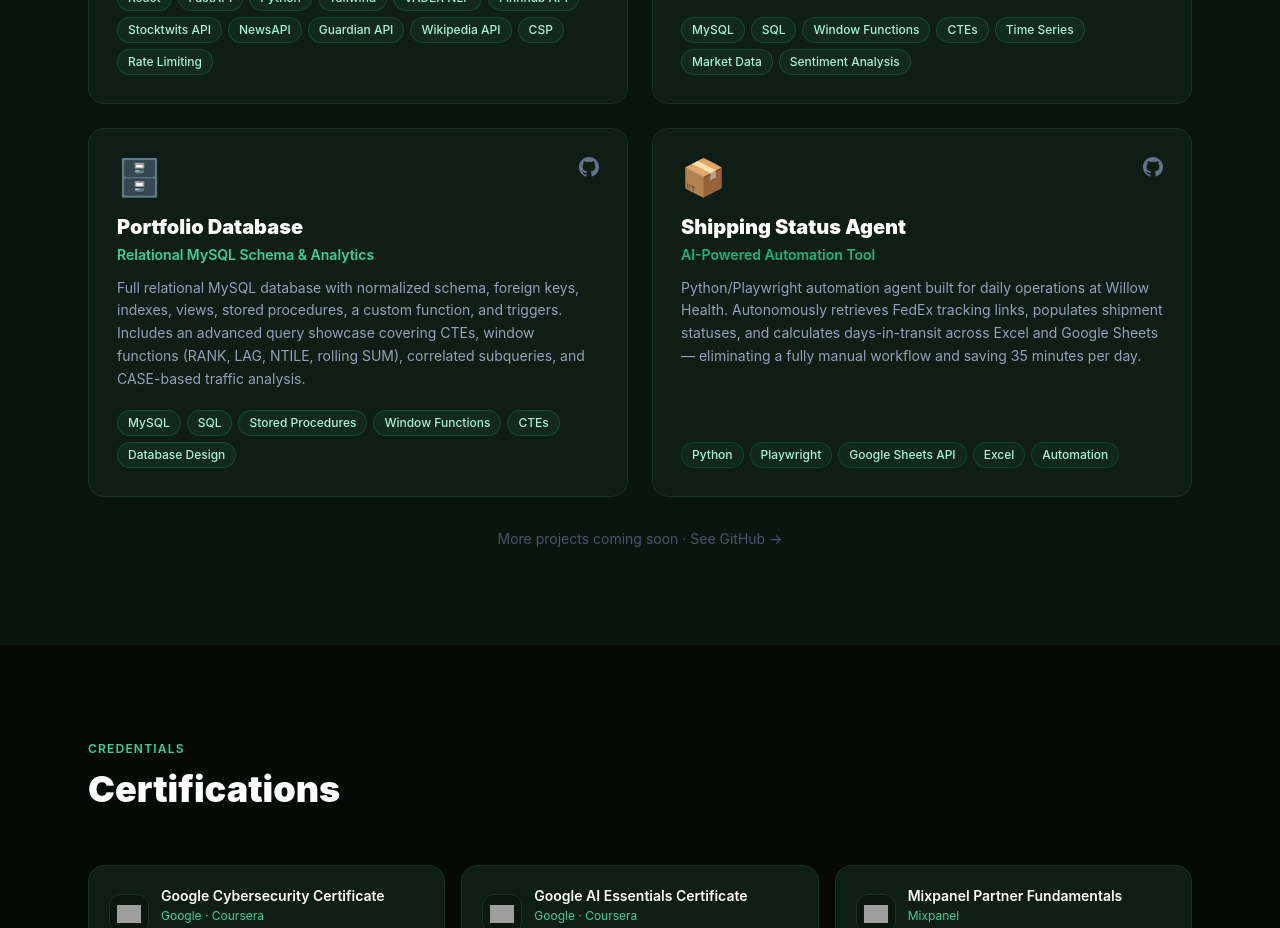
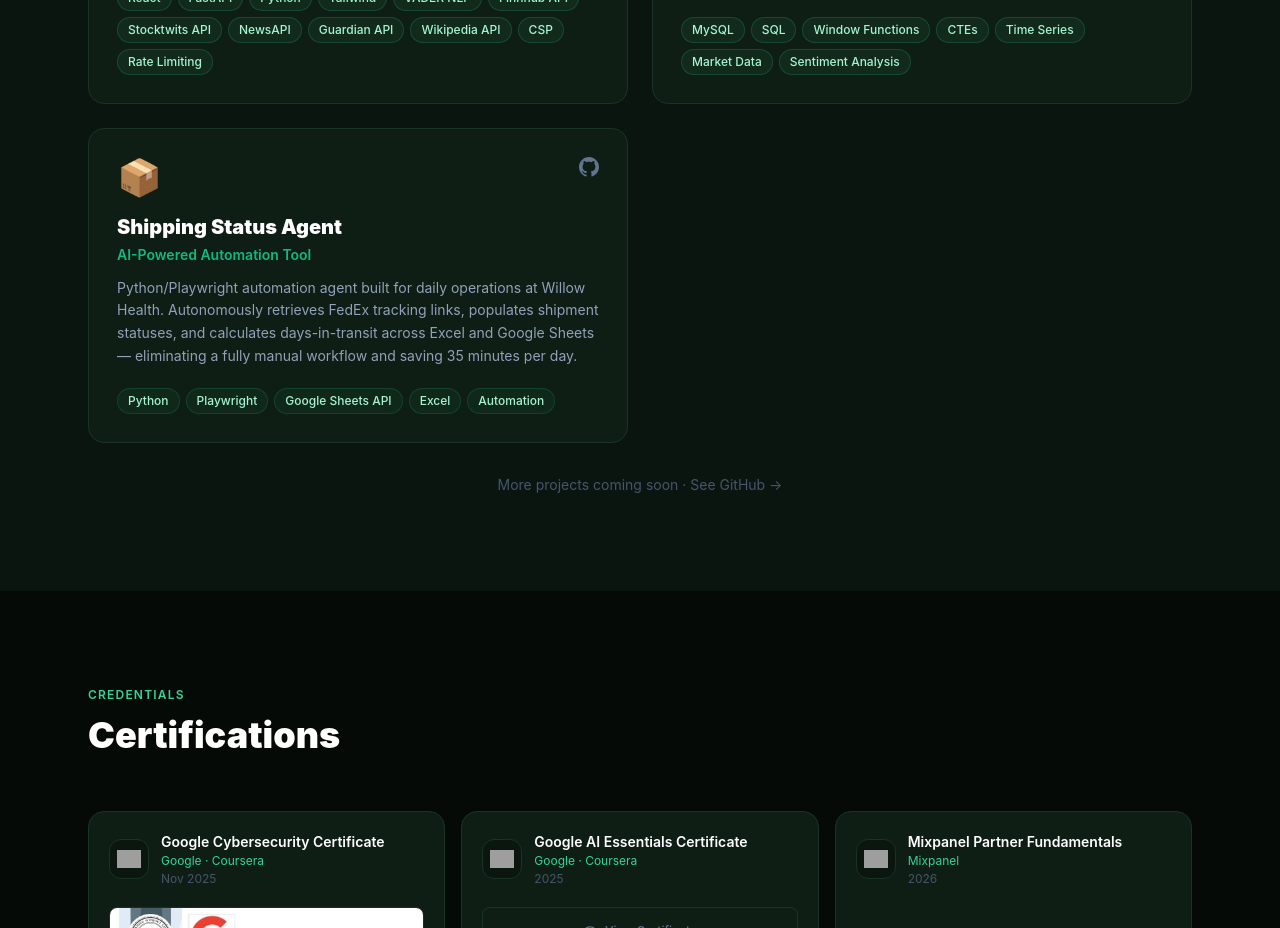
Before and after one commit to nevafrazier/nevafrazier, a React (Vite) app: page / in a window 1280 px wide. Shown: the part 3820-4748 px from the top of the page. Built offline with nearby package versions, Linux system fonts and the light colour scheme; grey boxes are pictures that could not be loaded.

Commit message:
Remove   portfolio db card, keep market sentiment

```diff
--- a/src/components/Projects.jsx
+++ b/src/components/Projects.jsx
@@ -19,15 +19,6 @@
     github: 'https://github.com/nevafrazier/market-sentiment-sql',
     accent: '#34d399',
     icon: '📈',
-  },
-  {
-    title: 'Portfolio Database',
-    tagline: 'Relational MySQL Schema & Analytics',
-    description: 'Full relational MySQL database with normalized schema, foreign keys, indexes, views, stored procedures, a custom function, and triggers. Includes an advanced query showcase covering CTEs, window functions (RANK, LAG, NTILE, rolling SUM), correlated subqueries, and CASE-based traffic analysis.',
-    tags: ['MySQL', 'SQL', 'Stored Procedures', 'Window Functions', 'CTEs', 'Database Design'],
-    github: 'https://github.com/nevafrazier/portfolio-site-db',
-    accent: '#34d399',
-    icon: '🗄️',
   },
   {
     title: 'Shipping Status Agent',
```
